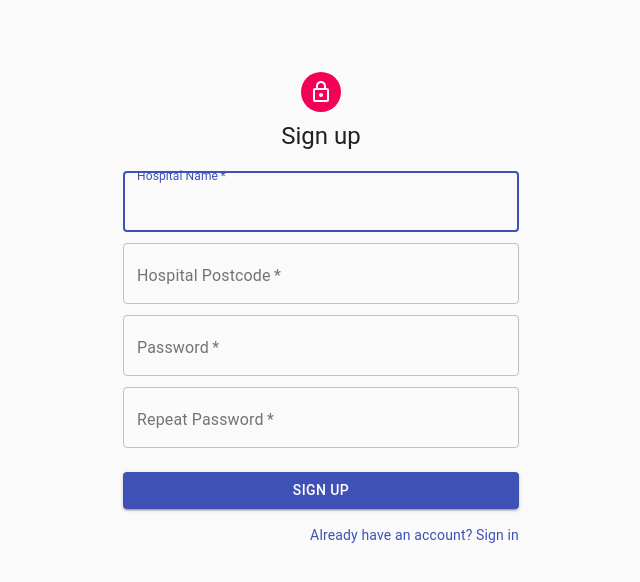
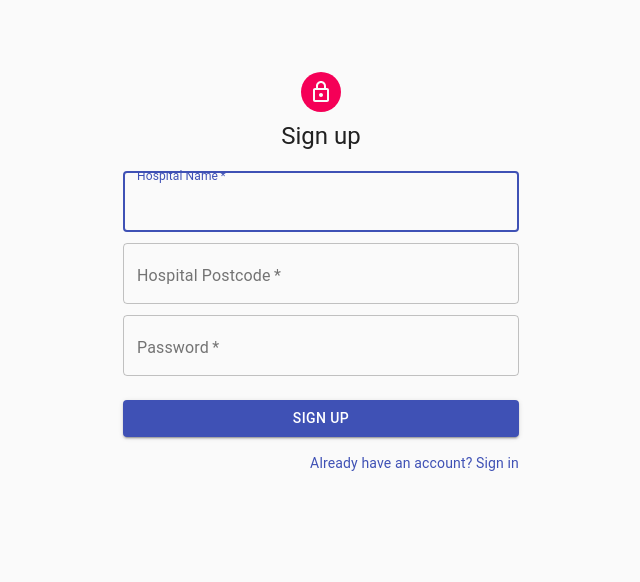
Before and after one commit to sameershah-dot-wav/Urgent-Care-Access, a React (Create React App) app in the folder client/: page /signup in a window 1280 px wide. Shown: the top 582 px of the page, without its empty margins (319-959 px from the left). Built offline with nearby package versions, Linux system fonts and the light colour scheme.

Commit message:
signup page now adds new hospital to database

```diff
--- a/client/src/api/index.js
+++ b/client/src/api/index.js
@@ -10,6 +10,9 @@ export const deletePatientById = id => api.delete(`/patient/${id}`)
 export const updatePatientById = (id, payload) => api.put(`/patient/${id}`, payload)
 export const getPatientById = id => api.get(`/patient/${id}`)
 
+export const insertHospital = payload => api.post(`/hospital`, payload)
+export const getAllHospitals = payload => api.get(`/hospitals`)
+
 
 const apis = {
     getAllPatients,
@@ -17,6 +20,8 @@ const apis = {
     insertPatient,
     updatePatientById,
     getPatientById,
+    insertHospital,
+    getAllHospitals,
 }
 
 
--- a/client/src/pages/HospitalSignUp.jsx
+++ b/client/src/pages/HospitalSignUp.jsx
@@ -1,4 +1,4 @@
-import React from "react";
+import React, { useState } from "react";
 import Avatar from "@material-ui/core/Avatar";
 import Button from "@material-ui/core/Button";
 import CssBaseline from "@material-ui/core/CssBaseline";
@@ -12,6 +12,8 @@ import LockOutlinedIcon from "@material-ui/icons/LockOutlined";
 import Typography from "@material-ui/core/Typography";
 import { makeStyles } from "@material-ui/core/styles";
 import Container from "@material-ui/core/Container";
+
+import api from "../api";
 
 
 //source code for signup page template: https://github.com/mui-org/material-ui/blob/v4.x/docs/src/pages/getting-started/templates/sign-up/SignUp.js
@@ -39,6 +41,38 @@ const useStyles = makeStyles((theme) => ({
 export default function SignUp() {
   const classes = useStyles();
 
+  const [name, setName] = useState("")
+  const [postcode, setPostcode] = useState("")
+  const [password, setPassword] = useState("")
+
+  async function handleChangeInputName(e) {
+    const name =  e.target.value;
+    setName(name);
+
+  }
+
+  async function handleChangeInputPostcode(e) {
+    const postcode = e.target.value;
+    setPostcode(postcode);
+  }
+
+  async function handleChangeInputPassword(e) {
+    const password = e.target.value;
+    setPassword(password);
+  }
+
+  async function handleIncludeHospital() {
+    const payload = { name, postcode, password};
+
+    await api.insertHospital(payload).then((res) => {
+      window.alert(`Hospital Inserted Succesfully`);
+      setName("");
+      setPostcode("");
+      setPassword("");
+    });
+  }
+
+
   return (
     <Container component="main" maxWidth="xs">
       <CssBaseline />
@@ -53,6 +87,7 @@ export default function SignUp() {
           <Grid container spacing={2}>
             <Grid item xs={12}>
               <TextField
+                value={name}
                 autoComplete="name"
                 name="hospitalName"
                 variant="outlined"
@@ -61,11 +96,13 @@ export default function SignUp() {
                 id="hospitalName"
                 label="Hospital Name"
                 autoFocus
+                onChange={handleChangeInputName}
               />
             </Grid>
 
             <Grid item xs={12}>
               <TextField
+                value={postcode}
                 variant="outlined"
                 required
                 fullWidth
@@ -73,10 +110,12 @@ export default function SignUp() {
                 label="Hospital Postcode"
                 name="postcode"
                 autoComplete="postcode"
+                onChange={handleChangeInputPostcode}
               />
             </Grid>
             <Grid item xs={12}>
               <TextField
+                value={password}
                 variant="outlined"
                 required
                 fullWidth
@@ -85,22 +124,13 @@ export default function SignUp() {
                 type="password"
                 id="password"
                 autoComplete="current-password"
-              />
-            </Grid>
-            <Grid item xs={12}>
-              <TextField
-                variant="outlined"
-                required
-                fullWidth
-                id="repeatPassword"
-                label="Repeat Password"
-                name="repeat password"
-                autoComplete="repeatPassword"
+                onChange={handleChangeInputPassword }
               />
             </Grid>
           </Grid>
           <Button
-            type="submit"
+            href="/"
+            onClick={handleIncludeHospital}
             fullWidth
             variant="contained"
             color="primary"
```
